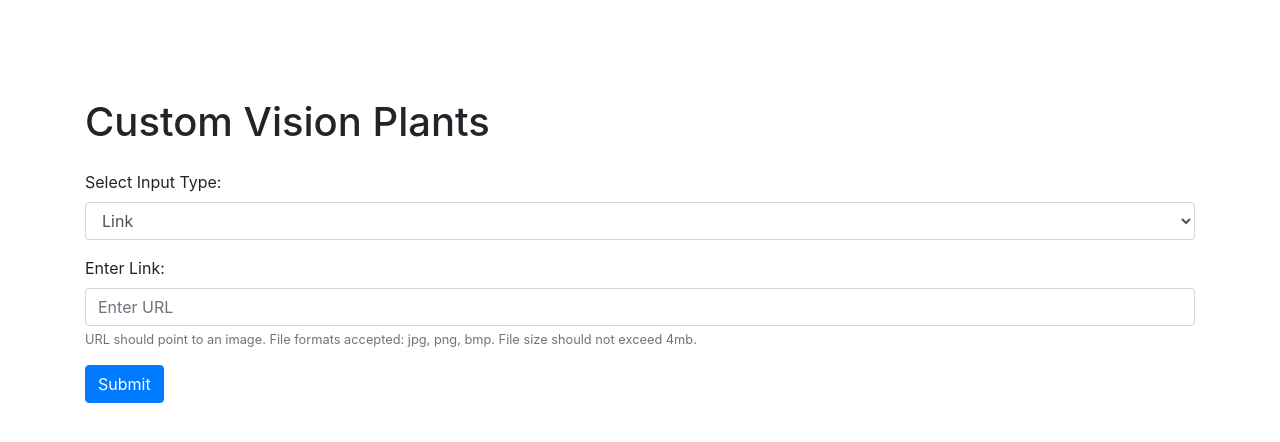
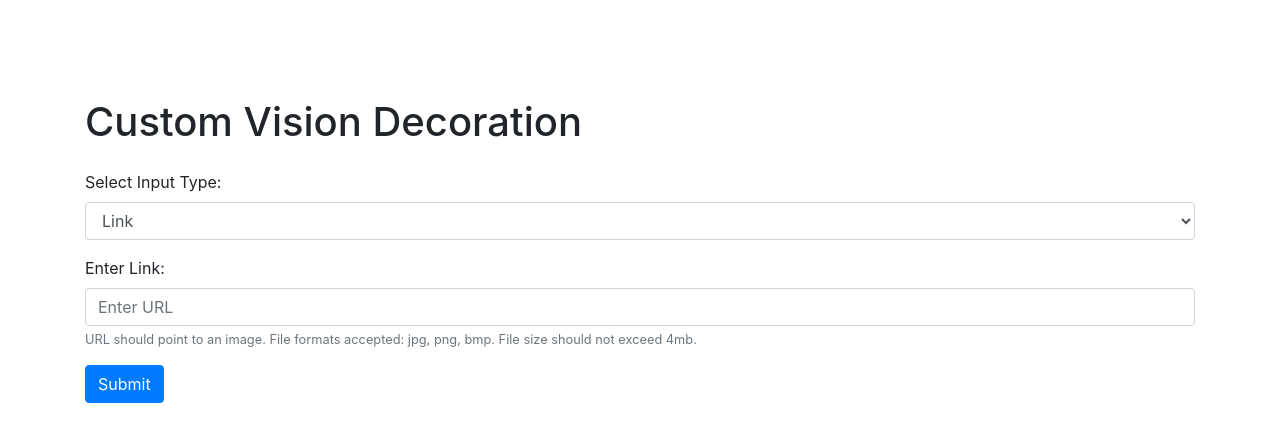
Before and after one commit to raniabouaddi/decoration, a website: page src/index.html in a window 1280 px wide. Drawn offline with nearby package versions, Linux system fonts and the light colour scheme.

Commit message:
Update index.html

```diff
--- a/src/index.html
+++ b/src/index.html
@@ -15,7 +15,7 @@
 <body>
 
 <div class="container">
-    <h1 class="mt-5 mb-4">Custom Vision Plants</h1>
+    <h1 class="mt-5 mb-4">Custom Vision Decoration</h1>
 
     <form id="customVisionForm">
         <div class="form-group">
```
